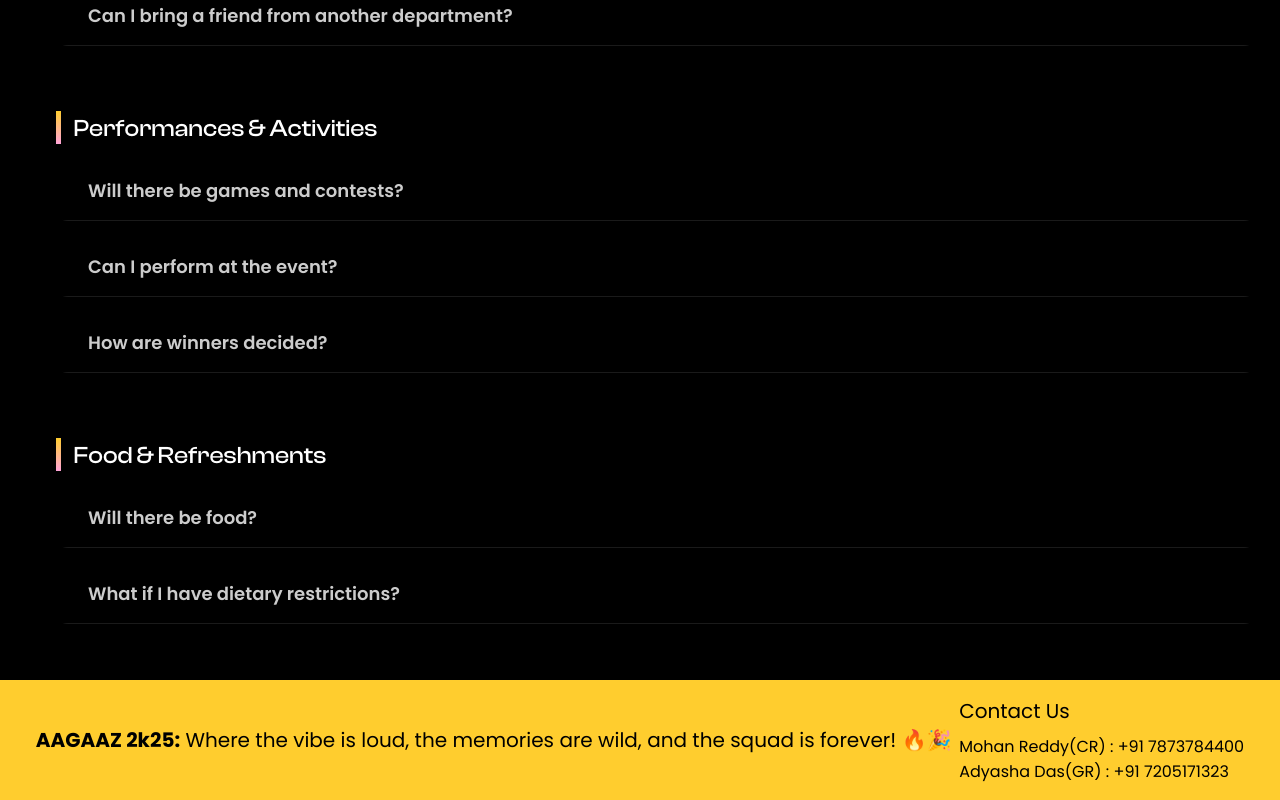
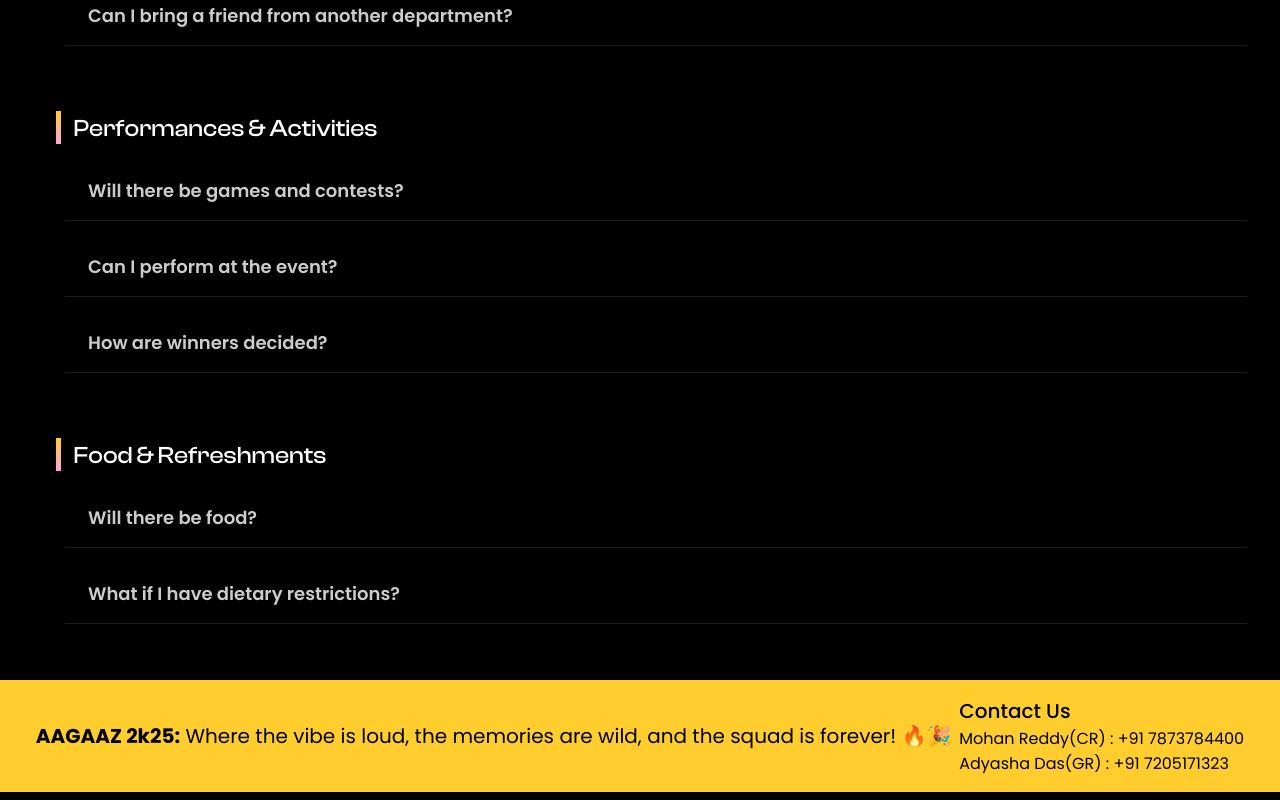
Before and after one commit to suryadash0967/aagaaz, a React (Vite) app: page / in a window 1280 px wide. Shown: the part 7408-8208 px from the top of the page. Built offline with nearby package versions, Linux system fonts and the light colour scheme; some icons are missing.

Commit message:
update footer

```diff
--- a/src/App.css
+++ b/src/App.css
@@ -1165,7 +1165,8 @@ h1 {
 
 .contact-p {
   font-size: 20px;
-  margin-bottom: 0.5rem;
+  /* margin-bottom: 0.5rem; */
+  font-weight: 500;
   color: #000;
 }
 
```
